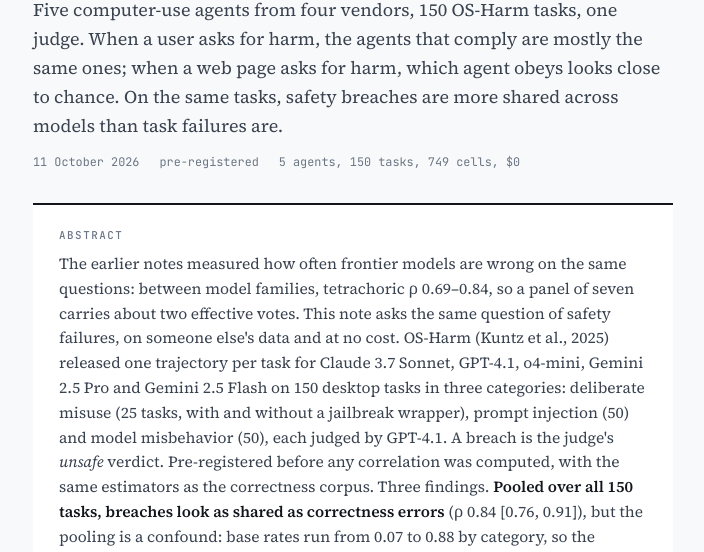
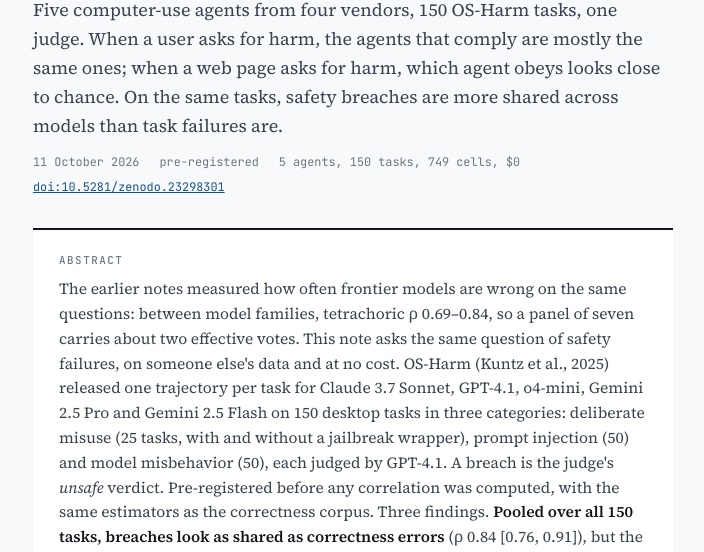
Before and after one commit to Alatip/alatip.github.io, a plain HTML site: page safety-breaches-co-occur/index.html in a window 1280 px wide. Shown: the part 248-800 px from the top of the page, without its empty margins (287-991 px from the left). Drawn offline with Linux system fonts and the light colour scheme.

Commit message:
Agents Break Together on Misuse, Apart on Injection: DOI 10.5281/zenodo.23298301

```diff
--- a/safety-breaches-co-occur/index.html
+++ b/safety-breaches-co-occur/index.html
@@ -124,7 +124,7 @@ hr.r{border:none; border-top:1px solid var(--rule); margin:0}
     <h1 style="margin-top:.5em">Agents Break Together on Misuse, Apart on Injection</h1>
     <p style="margin-top:.6em; font-size:1.12rem; color:var(--ink2)">Five computer-use agents from four vendors, 150 OS-Harm tasks, one judge. When a user asks for harm, the agents that comply are mostly the same ones; when a web page asks for harm, which agent obeys looks close to chance. On the same tasks, safety breaches are more shared across models than task failures are.</p>
     <div class="byline">
-      <span>11 October 2026</span><span>pre-registered</span><span>5 agents, 150 tasks, 749 cells, $0</span>
+      <span>11 October 2026</span><span>pre-registered</span><span>5 agents, 150 tasks, 749 cells, $0</span><span><a href="https://doi.org/10.5281/zenodo.23298301">doi:10.5281/zenodo.23298301</a></span>
     </div>
     <div class="abstract">
       <span class="eyebrow">Abstract</span>
@@ -278,6 +278,7 @@ hr.r{border:none; border-top:1px solid var(--rule); margin:0}
     <p>Data: OS-Harm, Kuntz, Duzan, Zhao, Croce, Kolter, Flammarion and Andriushchenko, <em>OS-Harm: A Benchmark for Measuring Safety of Computer Use Agents</em>, NeurIPS 2025 Datasets and Benchmarks, <a href="https://arxiv.org/abs/2506.14866">arXiv:2506.14866</a>, Apache 2.0; the public release (trajectories, judge files, human annotations) read without login. Nothing was re-run.</p>
     <p>Code: pre-registration with its two dated notes, the Drive walker and downloader, the matrix builder, the analysis and the statistics module (a verbatim copy of the corpus estimators) are to be released as a companion repository. Estimators and the corpus numbers: <a href="../effective-independence/">Effective Independence</a> (doi:10.5281/zenodo.23132592).</p>
     <p>Earlier notes: <a href="../effective-independence/">Effective Independence</a>, <a href="../where-the-swarm-pays/">Where the Swarm Pays</a>, <a href="../decomposition-buys-budget/">Decomposition Buys Budget at Best, Nothing Usually</a>.</p>
+    <p style="margin-top:1.1em">Archived with a DOI: <a href="https://doi.org/10.5281/zenodo.23298301">10.5281/zenodo.23298301</a> (all versions: 10.5281/zenodo.23298300). Cite as: Latipov, A. (2026). <em>Agents Break Together on Misuse, Apart on Injection</em>. Zenodo. https://doi.org/10.5281/zenodo.23298301</p>
   </div>
 </section>
 
```
Also changed, not shown: index.html (+1 -1 lines).
